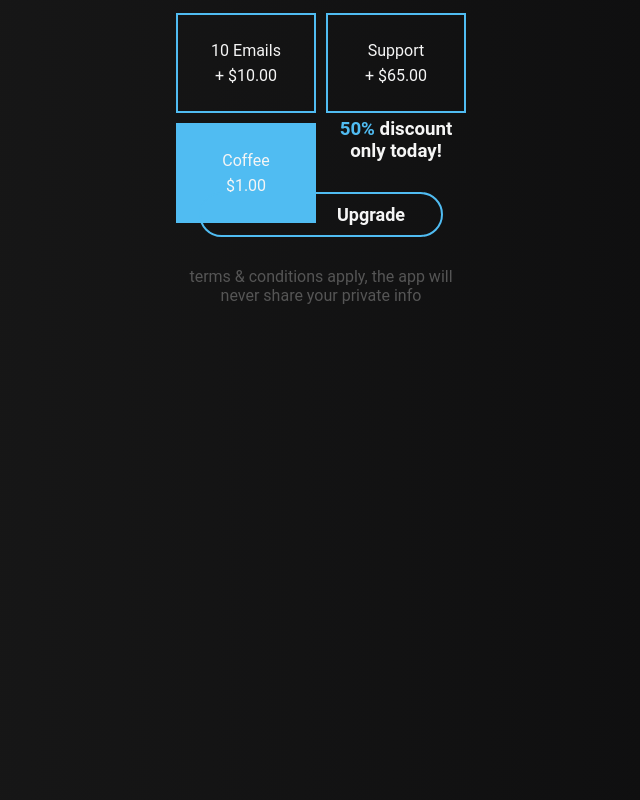
After one commit to Aidan98/Project-Tech-2022, a Node server app: template views/test.html in a window 1280 px wide. The commit adds this page. Shown: the whole page, without its empty margins (339-979 px from the left). Run offline with Node 20, Linux system fonts and the light colour scheme; the template is opened without the code that fills it, so the values that code supplies are empty; some libraries are stand-ins or nearby versions.

Commit message:
css is failing me :/

```diff
--- a/package.json
+++ b/package.json
@@ -4,7 +4,7 @@
   "description": "An app that allows users to find other the people to go to festivals with based on the music they like.",
   "main": "index.js",
   "scripts": {
-    "start": "nodemon index.js"
+    "start": "node index.js"
   },
   "repository": {
     "type": "git",
--- /dev/null
+++ b/public/js/script.js
@@ -0,0 +1,5 @@
+let labels = document.querySelectorAll('form fieldset ul li label')
+
+for (let i = 0; i < labels.length; i++) {
+    labels[i].style.display= 'none'
+}
--- a/views/login.ejs
+++ b/views/login.ejs
@@ -1,9 +1,10 @@
 <body>
     <%- include ('./partials/header.ejs') -%>
+    <%- include ('./partials/errorMessages')-%>
         <form action="/users/login" method="POST">
             <img src="../public/images/logo.png" alt="">
             <fieldset>
-                <legend>Festiv</legend>
+                <legend>Login</legend>
                 <input type='email' id='email' name="email" placeholder='Email'>
                 <input type='password' id='password' name="password" placeholder='Password'>
                 <button type="submit">Login</button>
--- /dev/null
+++ b/views/test.css
@@ -0,0 +1,111 @@
+body {
+    text-align: center;
+    color: #f5f5f5;
+    background-image: linear-gradient(-90deg , #0c0c0d, #1a1a1a);
+    font-family: 'Roboto';
+  }
+
+  .app {
+    max-width: 300px;
+    margin: 0 auto;
+  }
+
+  .app i {
+    font-size: 80px;
+
+    animation-duration: 3s;
+    animation-name: slidein;
+    animation-iteration-count: 1;
+  }
+
+  ul {
+      list-style: none;
+  }
+
+  li {
+    position: relative;
+    width: 140px;
+    height: 100px;
+    margin: 5px;
+    float: left;
+    border: 2px solid #50bcf2;
+    box-sizing: border-box;
+  }
+
+  li p {
+    width: 100%;
+    height: 100%;
+    display: flex;
+    justify-content: center;
+    align-items: center;
+    line-height: 25px;
+    transition: .5s ease;
+    top: -16;
+    left: 0;
+    position: absolute;
+    z-index: -1;
+  }
+
+  li input {
+    position: absolute;
+    top: 0;
+    left: 0;
+    width: 140px;
+    height: 100px;
+    opacity: 0;
+    cursor: pointer;
+  }
+
+  input[type=checkbox]:checked ~ p {
+    background-color: #50bcf2;
+  }
+
+  .upgrade-btn {
+    display: block;
+    margin: 30px auto;
+    width: 200px;
+    padding: 10px 20px;
+    border: 2px solid #50bcf2;
+    border-radius: 50px;
+    color: #f5f5f5;
+    font-size: 18px;
+    font-weight: 600;
+    text-decoration: none;
+    transition: .3s ease;
+  }
+
+  .upgrade-btn:hover {
+    background-color: #50bcf2;
+  }
+
+  .blue-color {
+    color: #50bcf2;
+  }
+
+  .gray-color {
+    color: #555;
+  }
+
+  .social i:before {
+    width: 14px;
+    height: 14px;
+    position: fixed;
+    color: #fff;
+    background: #0077B5;
+    padding: 10px;
+    border-radius: 50%;
+    top:5px;
+    right:5px;
+  }
+
+  @keyframes slidein {
+    from {
+      margin-top: 100%;
+      width: 300%;
+    }
+
+    to {
+      margin: 0%;
+      width: 100%;
+    }
+  }
--- /dev/null
+++ b/views/test.html
@@ -0,0 +1,51 @@
+<body>
+    <link rel="stylesheet" href="test.css">
+
+<ul class="app">
+
+
+    <li class="feature2">
+      <input type="checkbox" id="feature2"/>
+      <p>
+        <span>
+          10 Emails<br/>
+          + $10.00
+        </span>
+    </p>
+</li>
+
+    <li class="feature3">
+      <input type="checkbox" id="feature3"/>
+      <p>
+        <span>
+          Support<br/>
+          + $65.00
+        </span>
+    </p>
+</li>
+
+    <li class="feature4">
+      <input type="checkbox" id="feature4" checked/>
+      <p>
+        <span>
+          Coffee<br/>
+          $1.00
+        </span>
+    </p>
+</li>
+
+    <h3>
+      <span class="blue-color">50% </span>discount only today!
+    </h3>
+
+    <a href="#" class="upgrade-btn">Upgrade</a>
+
+    <div class="gray-color">terms & conditions apply, the app will never share your private info</div>
+</ul>
+
+  <div class="social">
+    <a href="https://www.linkedin.com/in/florin-cornea-b5118057/" target="_blank">
+      <i class="fab fa-linkedin"></i>
+    </a>
+  </div>
+</body>
```
Also changed, not shown: public/css/style.css (+211 -18 lines), views/register.ejs (+24 -12 lines).
